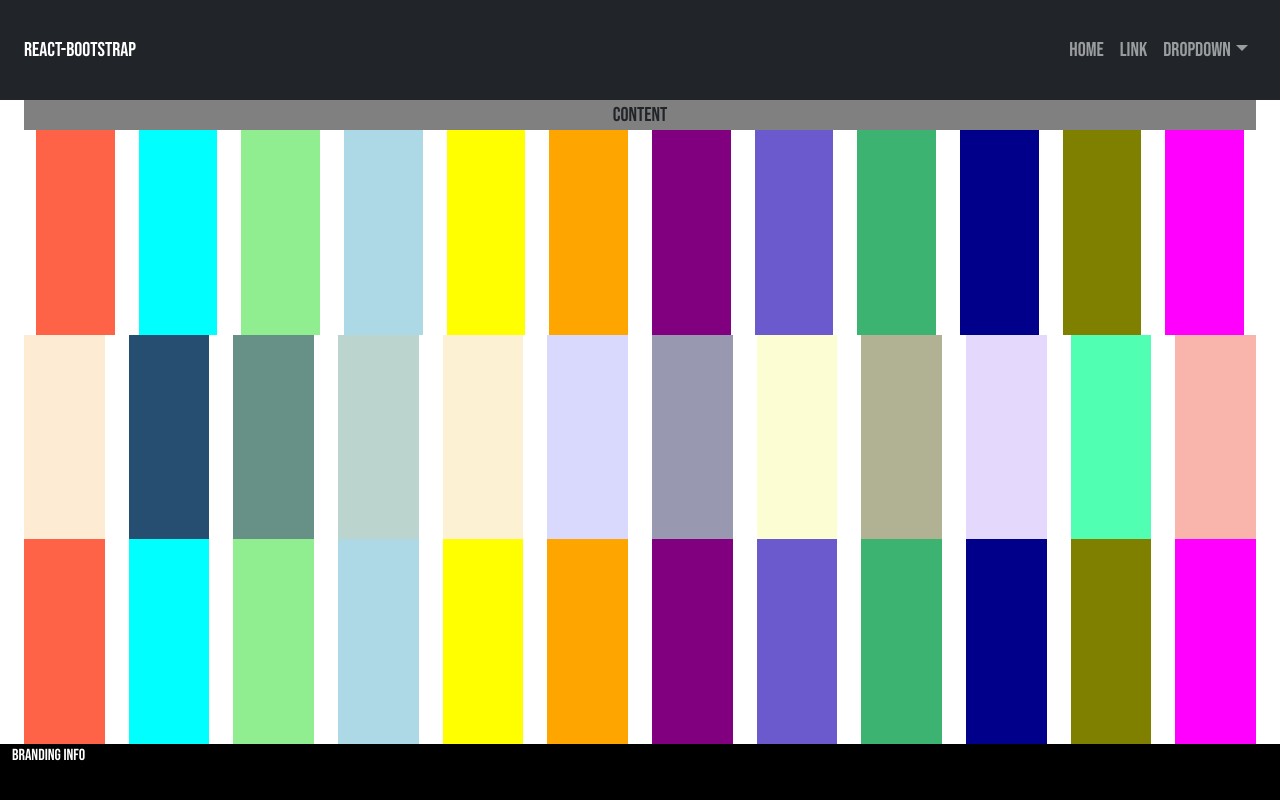
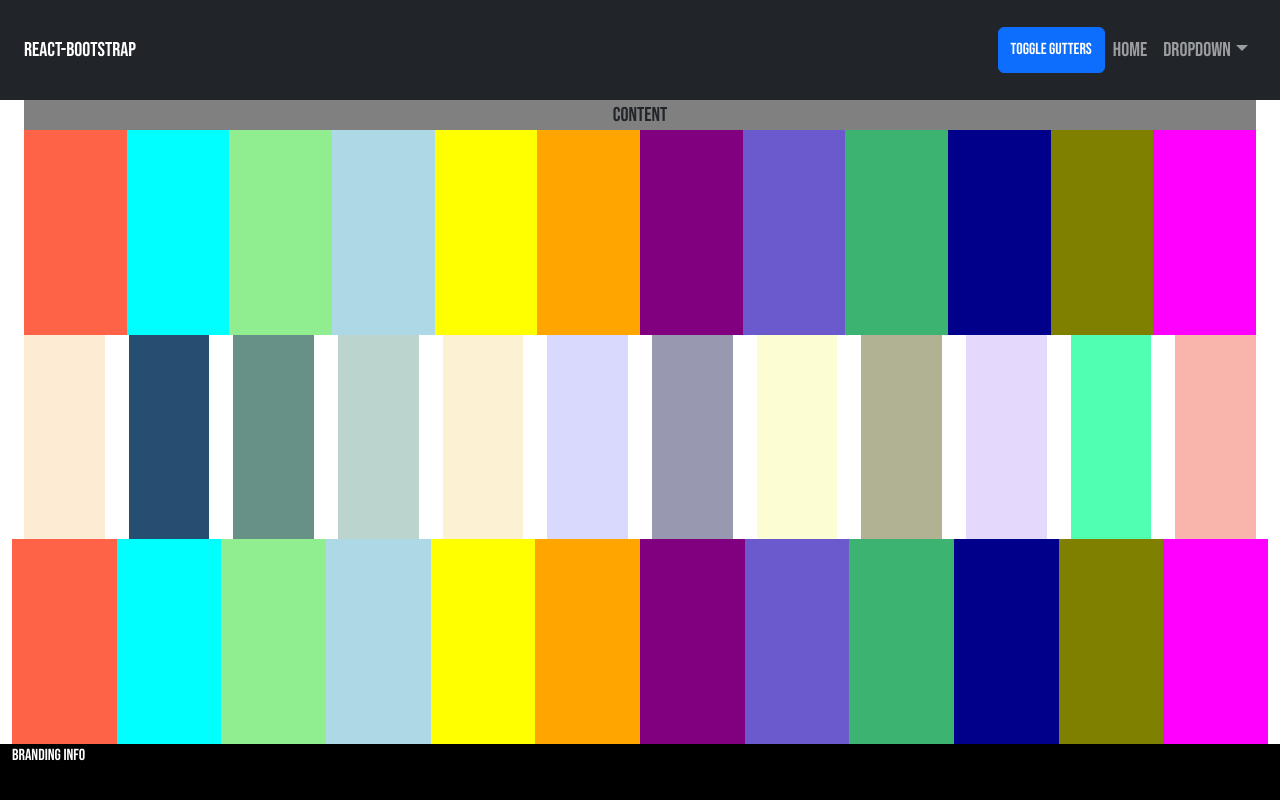
Before and after one commit to rafaelfsl/grid-system-test, a React (Create React App) app: page / in a window 1280 px wide. Built offline with nearby package versions, Linux system fonts and the light colour scheme.

Commit message:
feat: add toggle gutters button

```diff
--- a/src/components/Header/Header.tsx
+++ b/src/components/Header/Header.tsx
@@ -1,8 +1,12 @@
-import { Navbar, Container, Nav, NavDropdown } from "react-bootstrap";
+import { Navbar, Container, Nav, NavDropdown, Button } from "react-bootstrap";
 
 import "./Header.scss";
 
-const Header = () => {
+interface HeaderProps {
+  toggleShowGutters: () => void;
+}
+
+const Header = ({ toggleShowGutters }: HeaderProps) => {
   return (
     <header>
       <Navbar bg="dark" variant="dark" expand="lg">
@@ -11,8 +15,9 @@ const Header = () => {
           <Navbar.Toggle aria-controls="basic-navbar-nav" />
           <Navbar.Collapse id="basic-navbar-nav">
             <Nav className="ms-auto">
+              <Button onClick={toggleShowGutters}>Toggle gutters</Button>
               <Nav.Link href="#home">Home</Nav.Link>
-              <Nav.Link href="#link">Link</Nav.Link>
+              {/* <Nav.Link href="#link">Link</Nav.Link> */}
               <NavDropdown title="Dropdown" id="basic-nav-dropdown">
                 <NavDropdown.Item href="#action/3.1">Action</NavDropdown.Item>
                 <NavDropdown.Item href="#action/3.2">Another action</NavDropdown.Item>
--- a/src/layouts/MainLayout/MainLayout.scss
+++ b/src/layouts/MainLayout/MainLayout.scss
@@ -21,7 +21,11 @@ main {
         flex-grow: 1;
     }
 
-    .col {
-        background-clip: content-box;
+    .show-gutters {
+        .col {
+            background-clip: content-box;
+            border: 1px dashed darkgray;
+        }
     }
+
 }
--- a/src/layouts/MainLayout/MainLayout.tsx
+++ b/src/layouts/MainLayout/MainLayout.tsx
@@ -1,4 +1,4 @@
-import { ReactNode } from "react";
+import { ReactNode, useState } from "react";
 import Footer from "../../components/Footer/Footer";
 import Header from "../../components/Header/Header";
 
@@ -9,11 +9,17 @@ interface MainLayoutProps {
 }
 
 const MainLayout = ({ children }: MainLayoutProps) => {
+  const [isShowGutters, setIsShowGutters] = useState(false);
+
+  const toggleShowGutters = () => {
+    setIsShowGutters((val) => !val);
+  };
+
   return (
     <div className="main-layout">
-      <Header />
+      <Header toggleShowGutters={toggleShowGutters} />
       <main>
-        <div className="container main-content gx-md-5">{children}</div>
+        <div className={`container main-content gx-md-5 ${isShowGutters ? "show-gutters" : ""}`}>{children}</div>
       </main>
       <Footer />
     </div>
```
